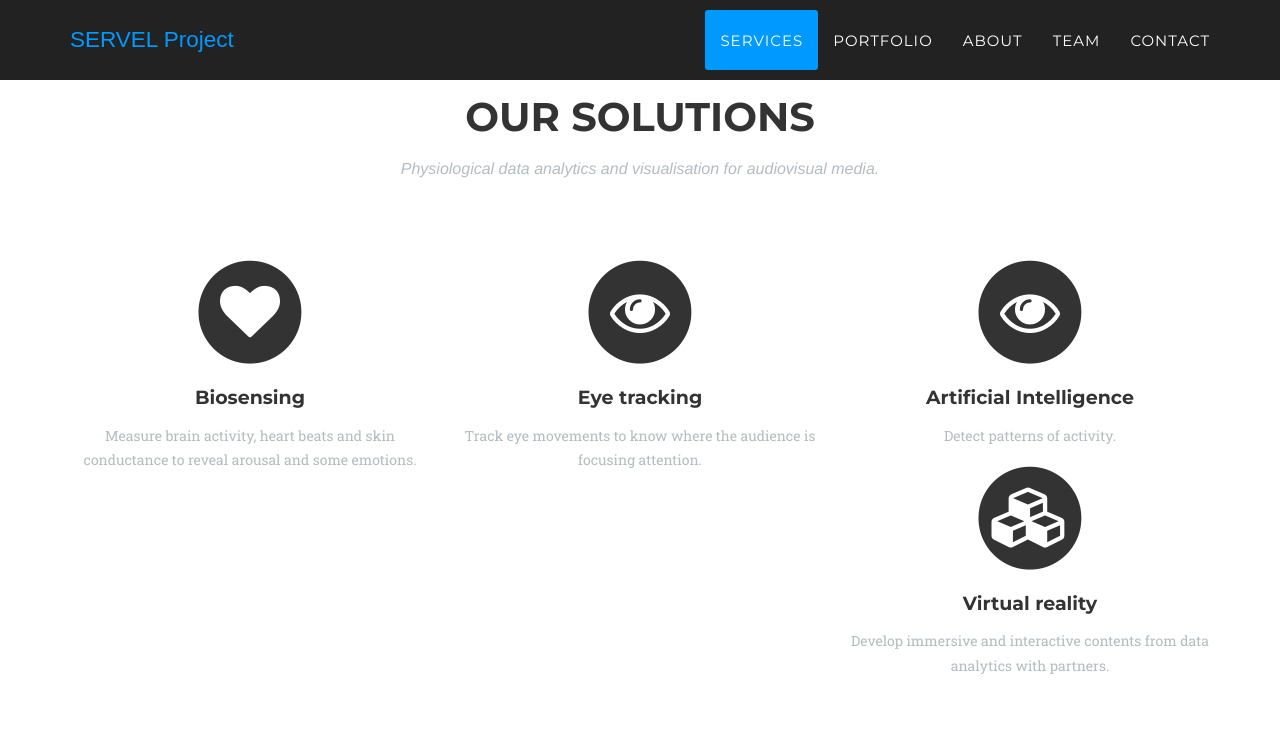
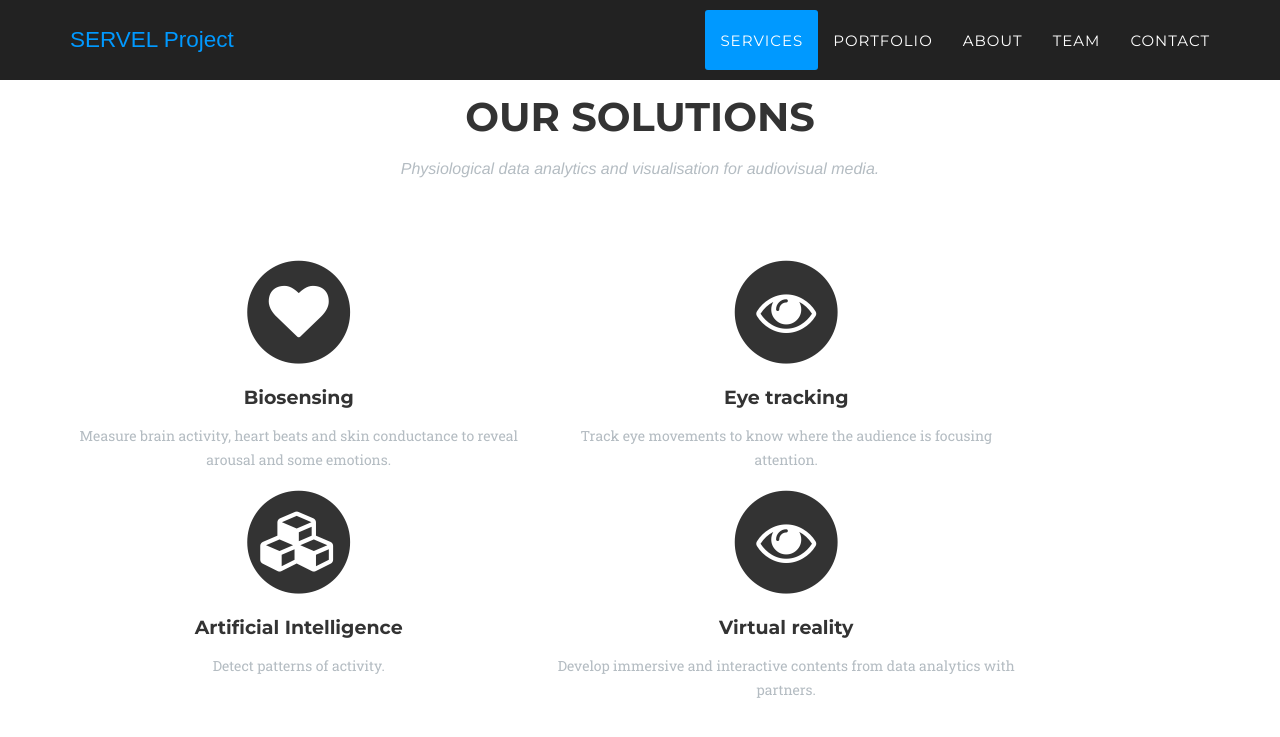
Before and after one commit to servelproject/servel-technologies.io, a Jekyll site: the page built from index.html, in a window 1280 px wide and 900 px high, scrolled down 1219 px. Shown: the top 737 px of the window. Built offline with Jekyll 4.4.1, drawn with Linux system fonts in a browser that asks for light colours; some web fonts are replaced.

Commit message:
service enhanced

```diff
--- a/_includes/services.html
+++ b/_includes/services.html
@@ -44,7 +44,7 @@
         </div>
         <div class="container">
             <div class="row text-center">
-                <div class="col-md-4">
+                <div class="col-md-5">
                     <span class="fa-stack fa-4x">
                         <i class="fa fa-circle fa-stack-2x text-secondary"></i>
                         <i class="fa fa-heart fa-stack-1x fa-inverse"></i>
@@ -52,7 +52,7 @@
                     <h4 class="service-heading">Biosensing</h4>
                     <p class="text-muted">Measure brain activity, heart beats and skin conductance to reveal arousal and some emotions.</p>
                 </div>
-                <div class="col-md-4">
+                <div class="col-md-5">
                     <span class="fa-stack fa-4x">
                         <i class="fa fa-circle fa-stack-2x text-secondary"></i>
                         <i class="fa fa-eye fa-stack-1x fa-inverse"></i>
@@ -60,18 +60,18 @@
                     <h4 class="service-heading">Eye tracking</h4>
                     <p class="text-muted">Track eye movements to know where the audience is focusing attention.</p>
                 </div>
-                <div class="col-md-4">
+                <div class="col-md-5">
                     <span class="fa-stack fa-4x">
                         <i class="fa fa-circle fa-stack-2x text-secondary"></i>
-                        <i class="fa fa-eye fa-stack-1x fa-inverse"></i>
+                        <i class="fa fa-cubes fa-stack-1x fa-inverse"></i>
                     </span>
                     <h4 class="service-heading">Artificial Intelligence</h4>
                     <p class="text-muted">Detect patterns of activity.</p>
                 </div>
-                <div class="col-md-4">
+                <div class="col-md-5">
                     <span class="fa-stack fa-4x">
                         <i class="fa fa-circle fa-stack-2x text-secondary"></i>
-                        <i class="fa fa-cubes fa-stack-1x fa-inverse"></i>
+                        <i class="fa fa-eye fa-stack-1x fa-inverse"></i>
                     </span>
                     <h4 class="service-heading">Virtual reality</h4>
                     <p class="text-muted">Develop immersive and interactive contents from data analytics with partners.</p>
```
